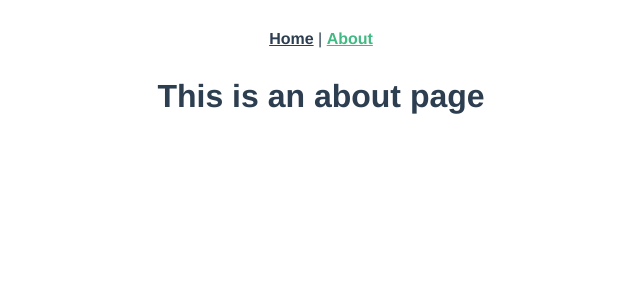
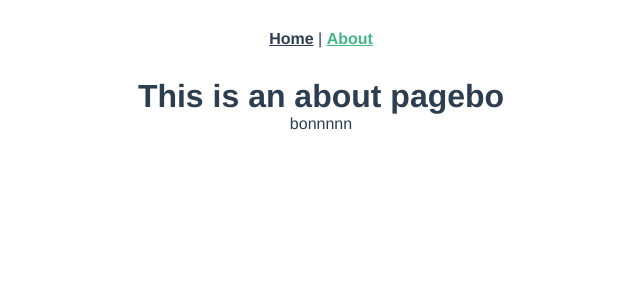
Before and after one commit to teppy0422/vue-chat, a Vue app: page /about in a window 1280 px wide. Shown: the top 300 px of the page, without its empty margins (319-959 px from the left). Built offline with nearby package versions, Linux system fonts and the light colour scheme.

Commit message:
2nd commit

```diff
--- a/src/views/About.vue
+++ b/src/views/About.vue
@@ -1,5 +1,6 @@
 <template>
   <div class="about">
-    <h1>This is an about page</h1>
+    <h1>This is an about pagebo</h1>
+    <p>bonnnnn</p>
   </div>
 </template>
```
